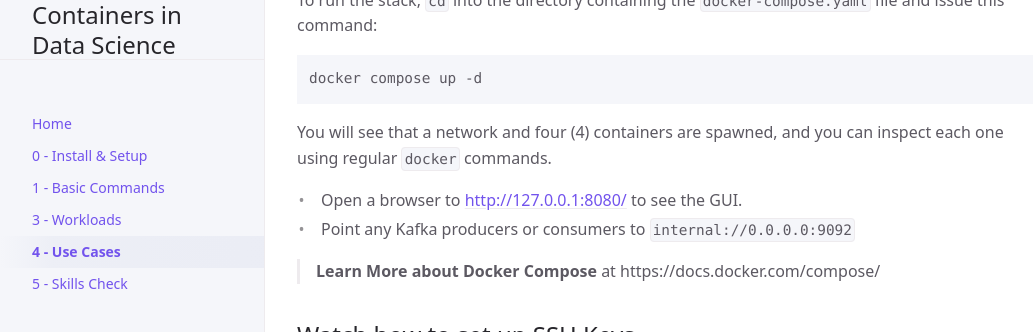
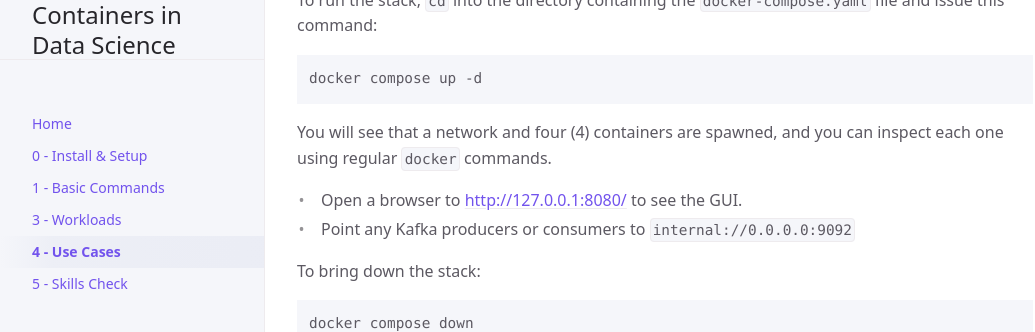
Before and after one commit to UVADS/container-basics, a Jekyll site: the page built from docs/use-cases.md, in a window 1280 px wide and 900 px high, scrolled down 3762 px, cut to the strip 0-332 px from the top of the window. Shown: the whole strip, without its empty margins (107-1142 px from the left). Built offline with Jekyll 4.4.1, drawn with Linux system fonts in a browser that asks for light colours; cached includes are drawn as plain includes.

````diff
--- a/docs/use-cases.md
+++ b/docs/use-cases.md
@@ -166,6 +166,12 @@ You will see that a network and four (4) containers are spawned, and you can ins
 - Open a browser to [http://127.0.0.1:8080/](http://127.0.0.1:8080/) to see the GUI.
 - Point any Kafka producers or consumers to `internal://0.0.0.0:9092`
 
+To bring down the stack:
+
+```
+docker compose down
+```
+
 > **Learn More about Docker Compose** at https://docs.docker.com/compose/
 
 ## Watch how to set up SSH Keys
````
